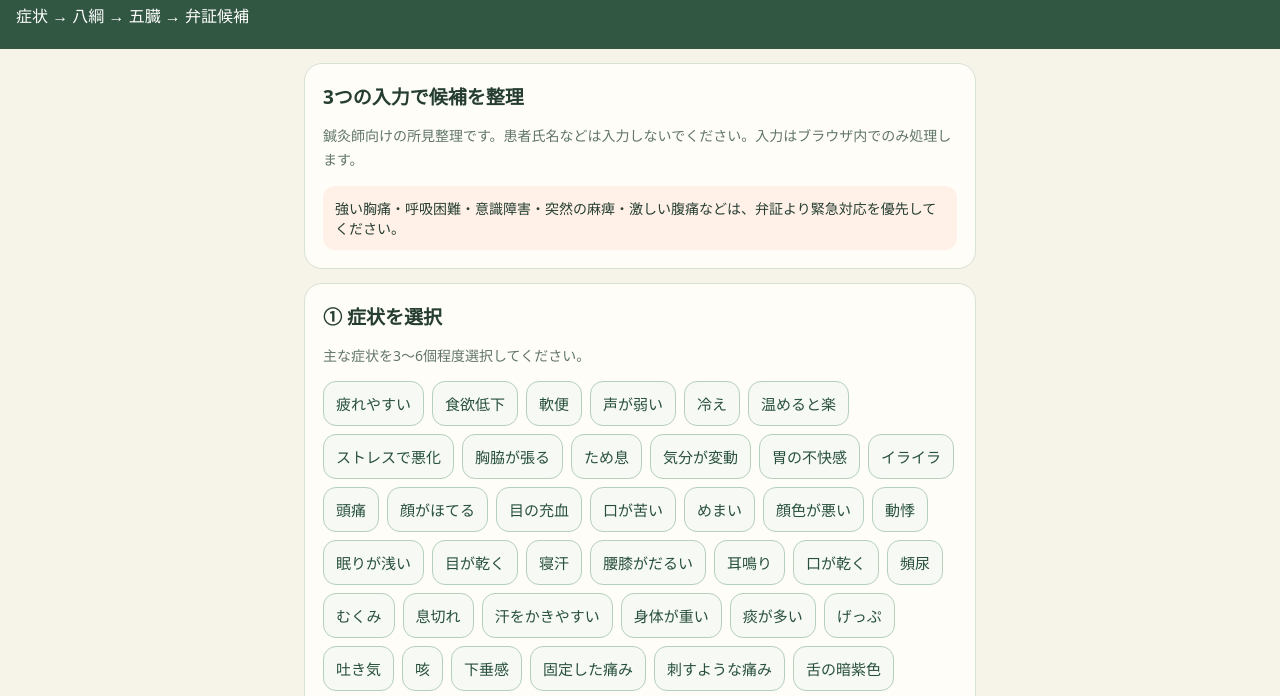
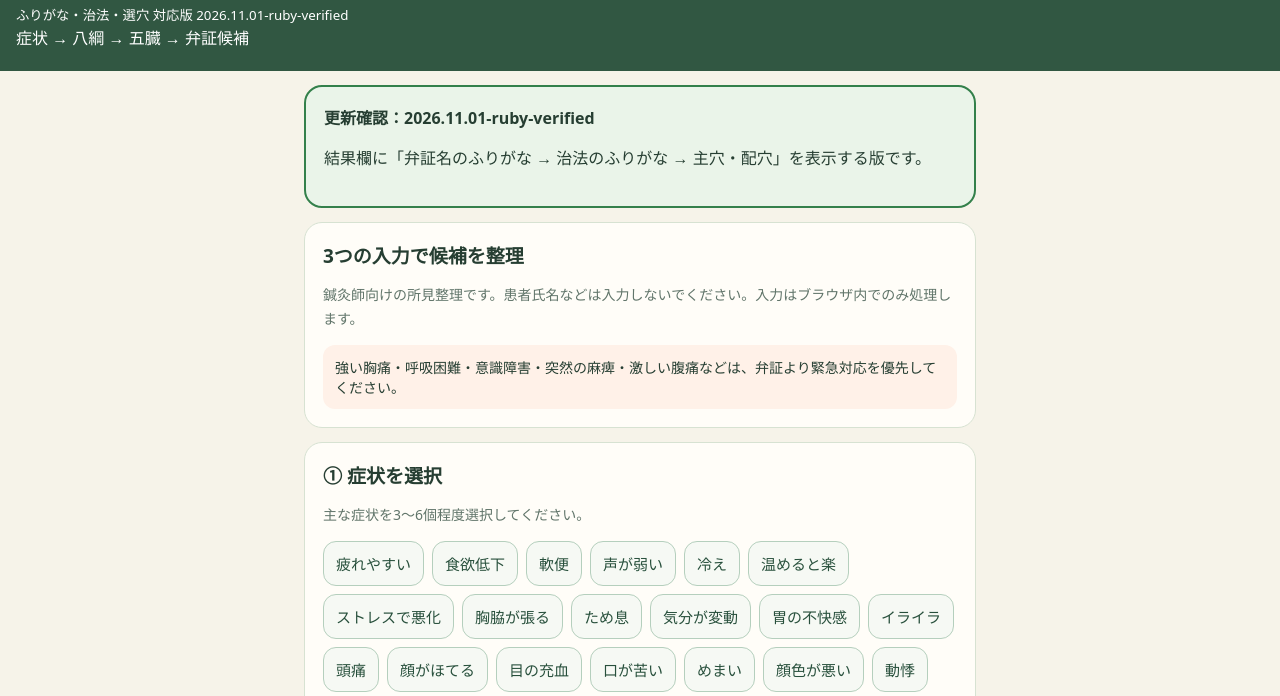
Before and after one commit to jojok700-pixel/toyo-taishitsu-app-, a website: page pro-support.html in a window 1280 px wide. Shown: the part 89-785 px from the top of the page. Drawn offline with Linux system fonts and the light colour scheme.

Commit message:
Add files via upload

```diff
--- a/pro-support.html
+++ b/pro-support.html
@@ -3,7 +3,7 @@
 
 .result-hero{display:flex;gap:14px;align-items:center;margin:12px 0;padding:12px;background:#eff6ec;border-radius:16px}.result-hero .mascot-visual{width:132px;height:132px;flex-shrink:0;overflow:hidden;border-radius:14px}.result-hero img{display:block;width:100%;height:100%;object-fit:cover}.result-hero h3{font-size:21px;margin:0 0 6px}.result-hero p{margin:0;font-size:14px;line-height:1.6}.result-main{border:2px solid #7ca38a;background:#f9fcf7}.result-reason{background:#fff;padding:12px;border-radius:12px;margin-top:10px;border:1px solid #d9e5d9}.result-reason strong{display:block;margin-bottom:7px}.result-reason p{margin:4px 0;line-height:1.6}.result-caveat{background:#fff4df;border-radius:10px;padding:9px 11px;margin:9px 0;font-size:13px;line-height:1.6}.status-line{font-size:13px;color:#566a5b;margin-top:6px}.result-small{font-size:13px;line-height:1.6}
 @media(max-width:420px){.result-hero .mascot-visual{width:112px;height:112px}.result-hero h3{font-size:19px}}
-.result-story{font-size:15px;line-height:1.7;color:#46614f;margin:8px 0}.result-reason p{line-height:1.7}  .reading-pair{display:inline-flex;flex-direction:column;vertical-align:middle;align-items:flex-start;margin-right:3px;line-height:1.3}.reading-kanji{font-size:1em}.reading-kana{font-size:.65em;color:#526b58;font-weight:500;letter-spacing:.02em;margin-top:3px}.reading-separator{padding:0 2px}.reading-note{font-size:.7em;color:#526b58;font-weight:400} </style></head><body><header><a href="./index.html" style="color:white">← 一般向け25問診断</a><h1>東洋ケアラボ｜弁証サポート</h1><div>症状 → 八綱 → 五臓 → 弁証候補</div></header><main><section><h2>3つの入力で候補を整理</h2><p class="hint">鍼灸師向けの所見整理です。患者氏名などは入力しないでください。入力はブラウザ内でのみ処理します。</p><div class="warning">強い胸痛・呼吸困難・意識障害・突然の麻痺・激しい腹痛などは、弁証より緊急対応を優先してください。</div></section>
+.result-story{font-size:15px;line-height:1.7;color:#46614f;margin:8px 0}.result-reason p{line-height:1.7}  .reading-pair{display:inline-flex;flex-direction:column;vertical-align:middle;align-items:flex-start;margin-right:3px;line-height:1.3}.reading-kanji{font-size:1em}.reading-kana{font-size:.65em;color:#526b58;font-weight:500;letter-spacing:.02em;margin-top:3px}.reading-separator{padding:0 2px}.reading-note{font-size:.7em;color:#526b58;font-weight:400} </style></head><body><header><a href="./index.html" style="color:white">← 一般向け25問診断</a><h1>東洋ケアラボ｜弁証サポート</h1><small>ふりがな・治法・選穴 対応版 2026.11.01-ruby-verified</small><div>症状 → 八綱 → 五臓 → 弁証候補</div></header><main><section style="background:#eaf4e9;border:2px solid #34804b"><strong>更新確認：2026.11.01-ruby-verified</strong><p>結果欄に「弁証名のふりがな → 治法のふりがな → 主穴・配穴」を表示する版です。</p></section><section><h2>3つの入力で候補を整理</h2><p class="hint">鍼灸師向けの所見整理です。患者氏名などは入力しないでください。入力はブラウザ内でのみ処理します。</p><div class="warning">強い胸痛・呼吸困難・意識障害・突然の麻痺・激しい腹痛などは、弁証より緊急対応を優先してください。</div></section>
 <section><h2>① 症状を選択</h2><p class="hint">主な症状を3〜6個程度選択してください。</p><div class="chips" id="symptoms"></div></section>
 <section><h2>② 八綱弁証を選択</h2><p class="hint">施術者の見立てを入力します。決められない場合は「未確認」で進められます。</p><label class="field">表・裏</label><select id="location"><option value="">未確認</option><option>表</option><option>裏</option><option>表裏とも</option></select><label class="field">寒・熱</label><select id="temperature"><option value="">未確認</option><option>寒</option><option>熱</option><option>寒熱錯雑</option></select><label class="field">虚・実</label><select id="strength"><option value="">未確認</option><option>虚</option><option>実</option><option>虚実錯雑</option></select><label class="field">陰・陽（総括）</label><select id="yinYang"><option value="">未確認</option><option>陰</option><option>陽</option><option>陰陽錯雑</option></select><p class="hint">陰陽は寒熱・虚実等を総合した整理で、単独の症状だけでは決めません。</p></section>
 <section><h2>③ 五臓の所見を選択</h2><p class="hint">関連が考えられる臓を選びます。複数選択可。臓名は現代医学の臓器診断ではありません。</p><div class="choice" id="organs"></div><label class="field">舌の所見（任意）</label><select id="tongue"><option value="">未確認</option><option value="pale">淡舌・胖大傾向</option><option value="red">紅舌・少苔傾向</option><option value="purple">暗紫・瘀点傾向</option><option value="greasy">膩苔傾向</option><option value="other">その他</option></select><label class="field">脈の所見（任意）</label><select id="pulse"><option value="">未確認</option><option value="weak">細・弱傾向</option><option value="slow">沈・遅傾向</option><option value="wiry">弦傾向</option><option value="rapid">数傾向</option><option value="slippery">滑傾向</option><option value="other">その他</option></select><button class="button" id="submit">弁証候補を表示する</button></section>
```
